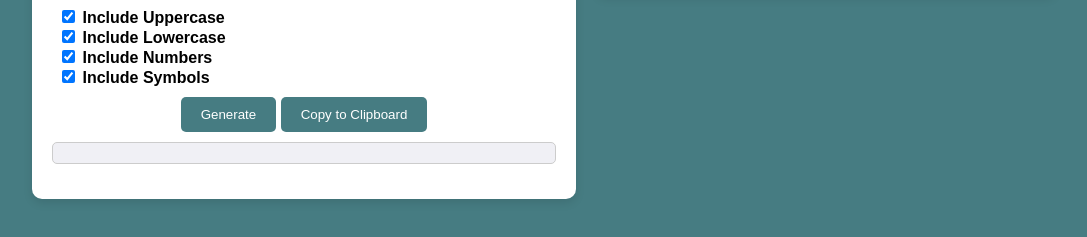
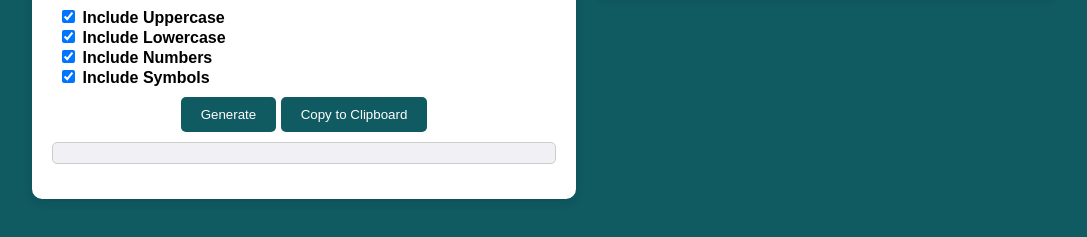
Before and after one commit to ysebo/PasswordGenerator, a plain HTML site: page index.html in a window 1280 px wide. Shown: the part 357-594 px from the top of the page, without its empty margins (96-1183 px from the left). Drawn offline with Linux system fonts and the light colour scheme.

Commit message:
finalized by changing button colors to color of background

```diff
--- a/index.html
+++ b/index.html
@@ -29,8 +29,6 @@
             <div id="history"></div>
         </div>
     </div>
-
-    <script src="script.js"></script>
     <script src="passwordGenerator.js"></script>
     <script src="additionalFeatures.js"></script>
 </body>
--- a/styles.css
+++ b/styles.css
@@ -1,6 +1,6 @@
 body {
     font-family: Arial, sans-serif;
-    background-color: rgb(70, 124, 130);
+    background-color: rgb(16, 90, 98);
     transition: background-color 2s ease;
     margin: 0;
     display: flex;
@@ -64,7 +64,7 @@ label {
 }
 
 button {
-    background-color: rgb(70, 124, 130);;
+    background-color: rgb(16, 90, 98);
     color: #fff;
     border: none;
     padding: 10px 20px;
```
